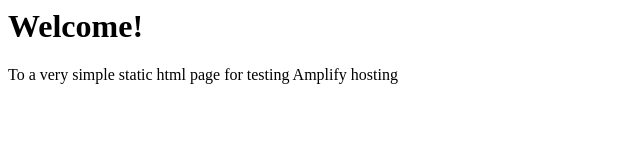
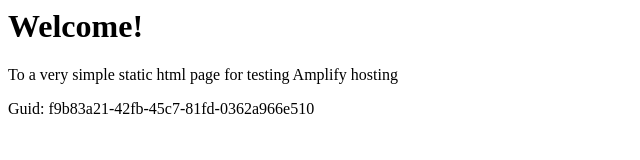
Before and after one commit to aws-aemilia-nrt/Github-PR-Commit-Integration-Test-DoNotTouch-v1-preprod-ap-northeast-1, a website: page src/index.html in a window 1280 px wide. Shown: the whole page, without its empty margins (0-640 px from the left). Drawn offline with Linux system fonts and the light colour scheme.

Commit message:
commit from integ tests

```diff
--- a/src/index.html
+++ b/src/index.html
@@ -1,3 +1,5 @@
+
+
 <html lang="en">
 
 <head>
@@ -10,6 +12,6 @@
 <body>
     <h1>Welcome!</h1>
     <p>To a very simple static html page for testing Amplify hosting</p>
-</body>
+    <p>Guid: f9b83a21-42fb-45c7-81fd-0362a966e510</p></body>
 
 </html>
```
